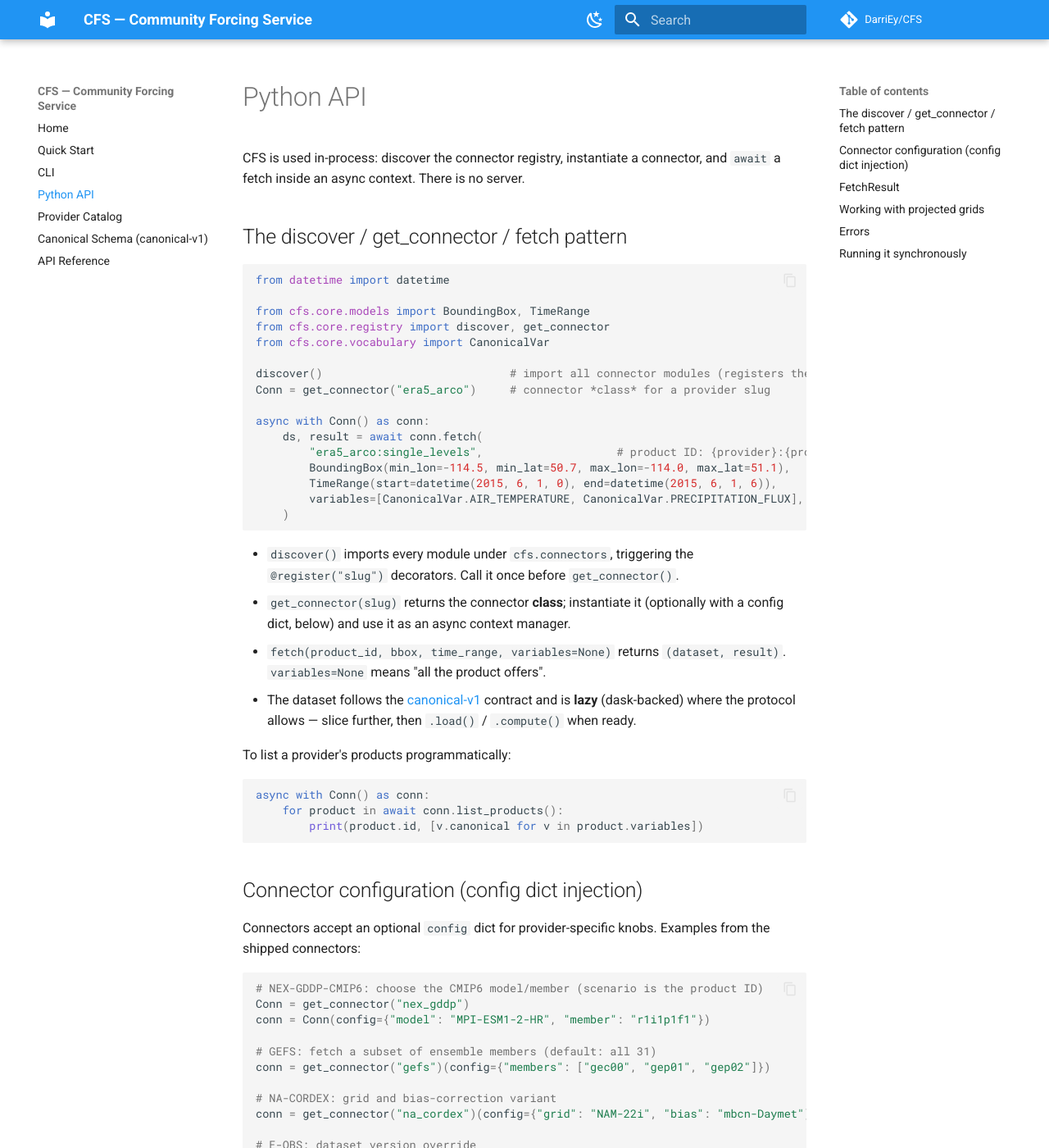
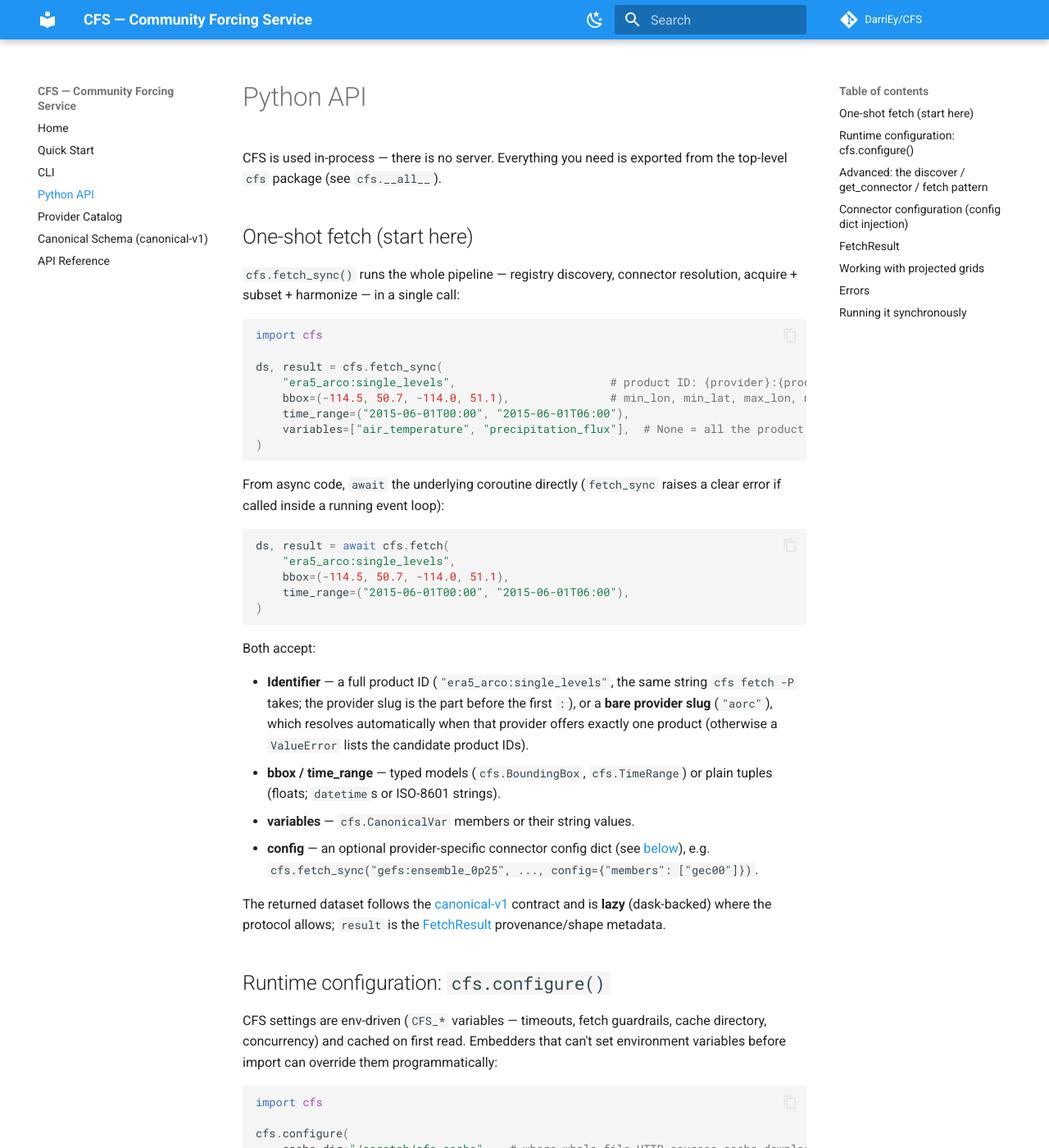
Before and after one commit to DarriEy/CFS, an MkDocs documentation site: the page built from docs/python-api.md, in a window 1280 px wide and 1400 px high. Shown: the whole window at 82% size. Built offline with MkDocs 1.6.1 and Material for MkDocs 9.7.7, drawn with Linux system fonts in a browser that asks for light colours; comment, search, counter and statistics services are not loaded; some of the changed text lies outside the part shown.

Commit message:
Document the facade and release 0.2.0
Lead docs/python-api.md with the one-shot cfs.fetch_sync()/cfs.fetch()
facade and cfs.configure(), keeping the discover/get_connector connector
pattern as the advanced path; add the facade to the API reference; switch
the README Python snippet to the facade. Bump to 0.2.0 with a changelog
entry (version was already committed in src/cfs/__init__.py alongside the
facade it describes).

Co-Authored-By: Claude Fable 5 <noreply@anthropic.com>

````diff
--- a/docs/python-api.md
+++ b/docs/python-api.md
@@ -1,9 +1,81 @@
 # Python API
 
-CFS is used in-process: discover the connector registry, instantiate a
-connector, and `await` a fetch inside an async context. There is no server.
+CFS is used in-process — there is no server. Everything you need is exported
+from the top-level `cfs` package (see `cfs.__all__`).
 
-## The discover / get_connector / fetch pattern
+## One-shot fetch (start here)
+
+`cfs.fetch_sync()` runs the whole pipeline — registry discovery, connector
+resolution, acquire + subset + harmonize — in a single call:
+
+```python
+import cfs
+
+ds, result = cfs.fetch_sync(
+    "era5_arco:single_levels",                       # product ID: {provider}:{product}
+    bbox=(-114.5, 50.7, -114.0, 51.1),               # min_lon, min_lat, max_lon, max_lat
+    time_range=("2015-06-01T00:00", "2015-06-01T06:00"),
+    variables=["air_temperature", "precipitation_flux"],  # None = all the product offers
+)
+```
+
+From async code, `await` the underlying coroutine directly (`fetch_sync`
+raises a clear error if called inside a running event loop):
+
+```python
+ds, result = await cfs.fetch(
+    "era5_arco:single_levels",
+    bbox=(-114.5, 50.7, -114.0, 51.1),
+    time_range=("2015-06-01T00:00", "2015-06-01T06:00"),
+)
+```
+
+Both accept:
+
+- **Identifier** — a full product ID (`"era5_arco:single_levels"`, the same
+  string `cfs fetch -P` takes; the provider slug is the part before the first
+  `:`), or a **bare provider slug** (`"aorc"`), which resolves automatically
+  when that provider offers exactly one product (otherwise a `ValueError`
+  lists the candidate product IDs).
+- **bbox / time_range** — typed models (`cfs.BoundingBox`, `cfs.TimeRange`)
+  or plain tuples (floats; `datetime`s or ISO-8601 strings).
+- **variables** — `cfs.CanonicalVar` members or their string values.
+- **config** — an optional provider-specific connector config dict (see
+  [below](#connector-configuration-config-dict-injection)), e.g.
+  `cfs.fetch_sync("gefs:ensemble_0p25", ..., config={"members": ["gec00"]})`.
+
+The returned dataset follows the [canonical-v1](canonical-v1.md) contract and
+is **lazy** (dask-backed) where the protocol allows; `result` is the
+[FetchResult](#fetchresult) provenance/shape metadata.
+
+## Runtime configuration: `cfs.configure()`
+
+CFS settings are env-driven (`CFS_*` variables — timeouts, fetch guardrails,
+cache directory, concurrency) and cached on first read. Embedders that can't
+set environment variables before import can override them programmatically:
+
+```python
+import cfs
+
+cfs.configure(
+    cache_dir="/scratch/cfs-cache",   # where whole-file HTTP sources cache downloads
+    provider_timeout_s=300,
+    max_area_deg2=900,
+)
+```
+
+Each keyword must be a `Settings` field (`cfs.core.config.Settings`); the
+value is written to the corresponding `CFS_<FIELD>` environment variable and
+the settings cache is cleared, so the override takes effect everywhere
+(connectors read settings at call time, never at import time). Pass `None` to
+drop an override and fall back to the environment/default. The new effective
+`Settings` is returned.
+
+## Advanced: the discover / get_connector / fetch pattern
+
+The facade wraps a small lower-level seam, which remains fully public — use it
+to hold a connector open across multiple fetches, list products
+programmatically, or control the lifecycle yourself.
 
 ```python
 from datetime import datetime
@@ -112,8 +184,9 @@ the request), `HarmonizationError` (no requested variable available), and
 
 ## Running it synchronously
 
-CFS's API is async (`fetch` awaits concurrent per-file opens). From
-synchronous code, wrap the call:
+CFS's API is async (`fetch` awaits concurrent per-file opens). For the common
+case, `cfs.fetch_sync(...)` does the wrapping for you. When using the
+lower-level connector pattern from synchronous code, wrap the call yourself:
 
 ```python
 import asyncio
````
Also changed, not shown: CHANGELOG.md (+24 -0 lines), README.md (+14 -12 lines), docs/reference.md (+8 -0 lines).
